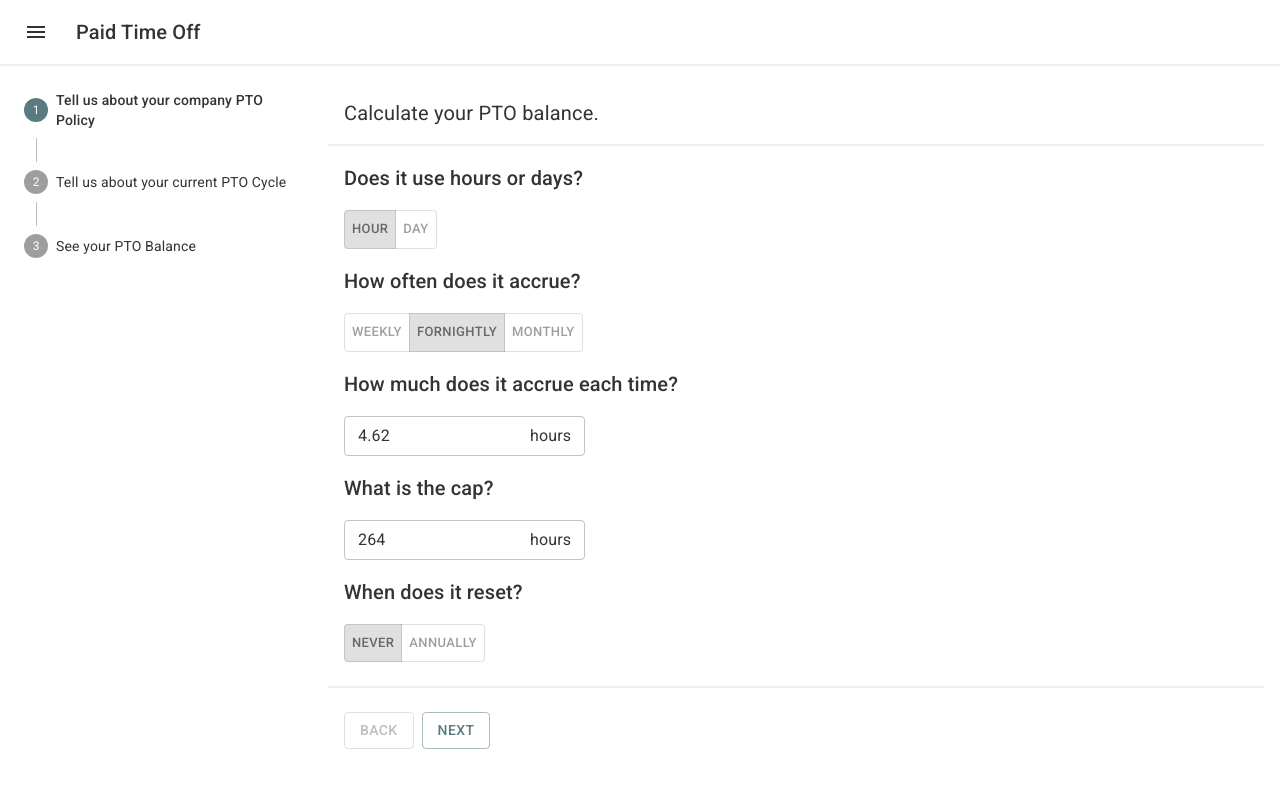
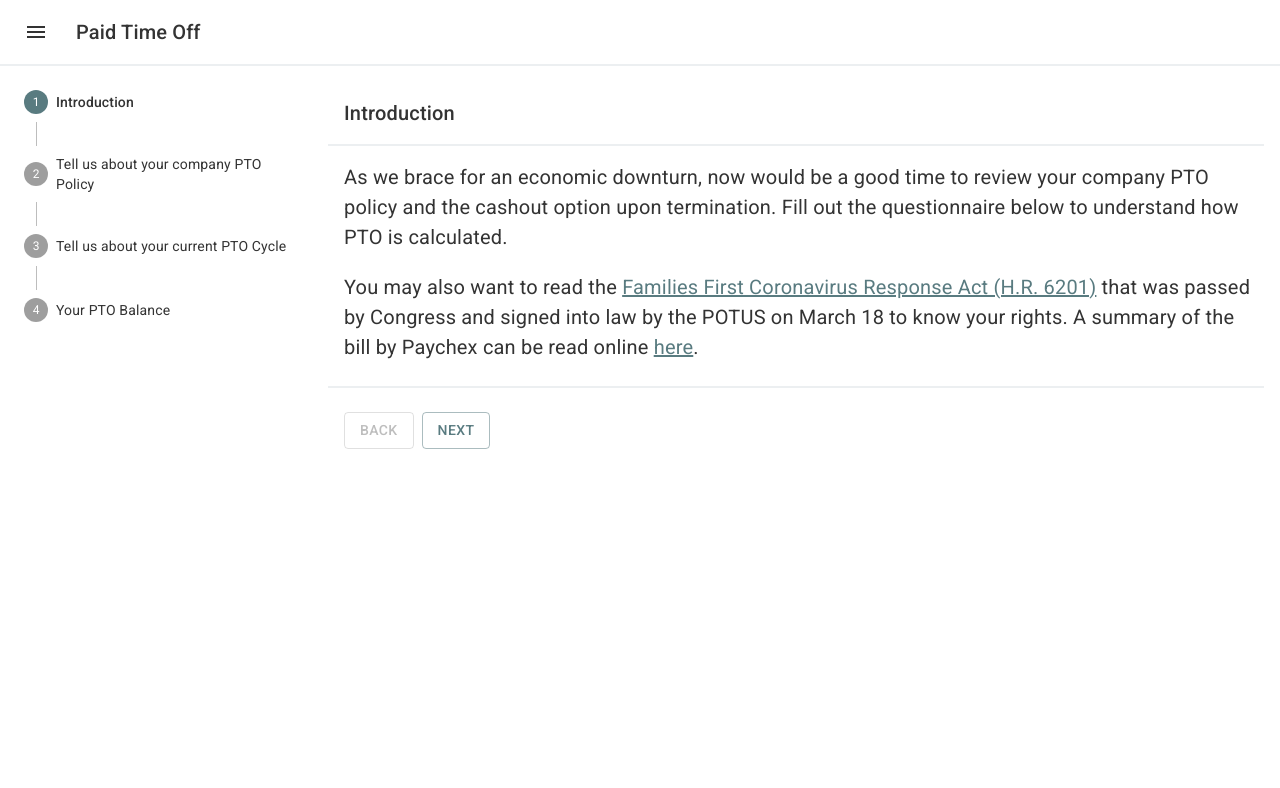
Before and after one commit to naush/coronavirus-epidemiology-model-chart, a React (Create React App) app: page /pto-calculator in a window 1280 px wide. Shown: the top 788 px of the page. Built offline with nearby package versions, Linux system fonts and the light colour scheme.

Commit message:
Add introduction step to pto calculator

```diff
--- a/src/components/Headline.js
+++ b/src/components/Headline.js
@@ -3,6 +3,7 @@ import Paper from '@material-ui/core/Paper';
 import Typography from '@material-ui/core/Typography';
 
 import { makeStyles } from '@material-ui/core/styles';
+import clsx from  'clsx';
 
 const useStyles = makeStyles(theme => ({
   root: {
@@ -30,11 +31,14 @@ const useStyles = makeStyles(theme => ({
 
 function Headline(props) {
   const classes = useStyles();
-  const { text } = props;
+  const {
+    text,
+    textClass,
+  } = props;
 
   return (
     <Paper elevation={0} className={classes.root} square>
-      <Typography className={classes.text}>
+      <Typography className={clsx(classes.text, textClass)}>
         {text}
       </Typography>
     </Paper>
--- a/src/containers/PTOCalculator.js
+++ b/src/containers/PTOCalculator.js
@@ -17,6 +17,7 @@ import Button from '@material-ui/core/Button';
 import Typography from '@material-ui/core/Typography';
 import ToggleButton from '@material-ui/lab/ToggleButton';
 import ToggleButtonGroup from '@material-ui/lab/ToggleButtonGroup';
+import Link from '@material-ui/core/Link';
 
 import Headline from './../components/Headline';
 import NumberField from './../components/NumberField';
@@ -50,6 +51,16 @@ const useStyles = makeStyles(theme => ({
   date: {
     display: 'block',
     margin: theme.spacing(0, 0, 2),
+  },
+  text: {
+    fontSize: 20,
+
+    '& a': {
+      textDecoration: 'underline',
+    },
+  },
+  headline: {
+    fontWeight: 500,
   },
 }));
 
@@ -93,6 +104,20 @@ function PTOCalculator(props) {
   };
 
   const steps = [
+    {
+      label: 'Introduction',
+      content: (
+        <Paper elevation={0} square>
+          <Typography className={classes.text}>
+            As we brace for an economic downturn, now would be a good time to review your company PTO policy and the cashout option upon termination. Fill out the questionnaire below to understand how PTO is calculated.
+          </Typography>
+          <br />
+          <Typography className={classes.text}>
+            You may also want to read the <Link target='_blank' href='https://www.congress.gov/bill/116th-congress/house-bill/6201'>Families First Coronavirus Response Act (H.R. 6201)</Link> that was passed by Congress and signed into law by the POTUS on March 18 to know your rights. A summary of the bill by Paychex can be read online <Link target='_blank' href='https://www.paychex.com/newsroom/news-releases/paychex-helps-business-families-first-act'>here</Link>.
+          </Typography>
+        </Paper>
+      ),
+    },
     {
       label: 'Tell us about your company PTO Policy',
       content: (
@@ -257,7 +282,7 @@ function PTOCalculator(props) {
       ),
     },
     {
-      label: 'See your PTO Balance',
+      label: 'Your PTO Balance',
       content: (
         <Paper elevation={0} square>
           <PTOChart
@@ -280,11 +305,8 @@ function PTOCalculator(props) {
 
   const headline = (
     <Headline
-      text={
-        <React.Fragment>
-          Calculate your PTO balance.
-        </React.Fragment>
-      }
+      text={step.label}
+      textClass={classes.headline}
     />
   );
 
```
Also changed, not shown: 1 other file (tests, documents, lock files or other folders).
